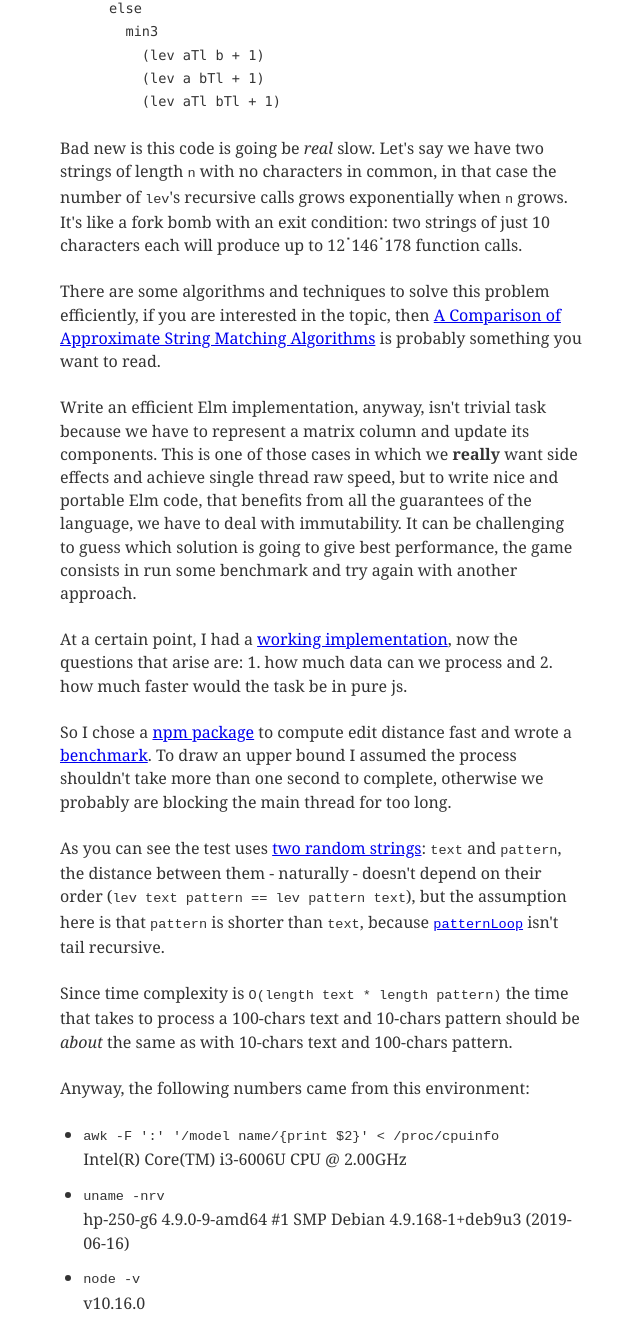
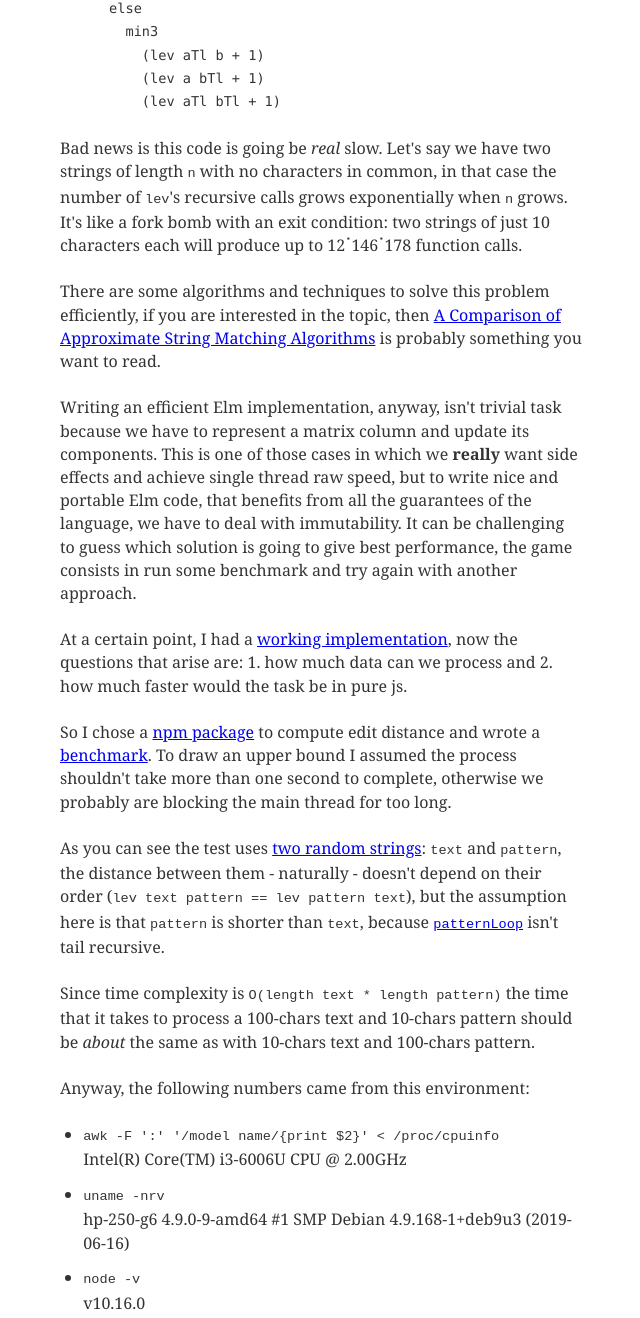
Before and after one commit to emilianobovetti/the-square-wheel, a Gatsby site: page /cpu-intensive-tasks-in-elm/ in a window 1280 px wide. Shown: the part 617-1935 px from the top of the page, without its empty margins (319-959 px from the left). Built offline with nearby package versions, Linux system fonts and the light colour scheme; Gatsby itself is replaced by a stand-in of ours; some packages are replaced by stand-ins of ours; code samples lack their colours.

Commit message:
Update from Forestry.io Emiliano Bovetti updated content/blog/cpu-intensive-tasks-in-elm.md

````diff
--- a/content/blog/cpu-intensive-tasks-in-elm.md
+++ b/content/blog/cpu-intensive-tasks-in-elm.md
@@ -6,7 +6,7 @@ lang: en
 ---
 Last year I was working on an [Elm](https://elm-lang.org) project and I had to implement a fuzzy search system. There wasn't a huge amount of data to process or special needs, so the most straightforward approach seemed to calculate [edit distance](https://en.wikipedia.org/wiki/Edit_distance) directly in Elm.
 
-The good new is that functional languages often allow to write nice implementations from mathematical definitions.
+The good news is that functional languages often allow to write nice implementations from mathematical definitions.
 In fact [Levenshtein distance](https://en.wikipedia.org/wiki/Levenshtein_distance#Definition) can be calculated as follows:
 
 ```elm
@@ -30,19 +30,19 @@ lev a b =
           (lev aTl bTl + 1)
 ```
 
-Bad new is this code is going be *real* slow. Let's say we have two strings of length `n` with no characters in common, in that case the number of `lev`'s recursive calls grows exponentially when `n` grows. It's like a fork bomb with an exit condition: two strings of just 10 characters each will produce up to 12ॱ146ॱ178 function calls.
+Bad news is this code is going be *real* slow. Let's say we have two strings of length `n` with no characters in common, in that case the number of `lev`'s recursive calls grows exponentially when `n` grows. It's like a fork bomb with an exit condition: two strings of just 10 characters each will produce up to 12ॱ146ॱ178 function calls.
 
 There are some algorithms and techniques to solve this problem efficiently, if you are interested in the topic, then [A Comparison of Approximate String Matching Algorithms](https://www.cs.hut.fi/~tarhio/papers/jtu.pdf) is probably something you want to read.
 
-Write an efficient Elm implementation, anyway, isn't trivial task because we have to represent a matrix column and update its components. This is one of those cases in which we **really** want side effects and achieve single thread raw speed, but to write nice and portable Elm code, that benefits from all the guarantees of the language, we have to deal with immutability. It can be challenging to guess which solution is going to give best performance, the game consists in run some benchmark and try again with another approach.
+Writing an efficient Elm implementation, anyway, isn't trivial task because we have to represent a matrix column and update its components. This is one of those cases in which we **really** want side effects and achieve single thread raw speed, but to write nice and portable Elm code, that benefits from all the guarantees of the language, we have to deal with immutability. It can be challenging to guess which solution is going to give best performance, the game consists in run some benchmark and try again with another approach.
 
 At a certain point, I had a [working implementation](https://package.elm-lang.org/packages/emilianobovetti/edit-distance/latest), now the questions that arise are: 1. how much data can we process and 2. how much faster would the task be in pure js.
 
-So I chose a [npm package](https://www.npmjs.com/package/leven) to compute edit distance fast and wrote a [benchmark](https://github.com/emilianobovetti/edit-distance-benchmark/blob/master/main.js). To draw an upper bound I assumed the process shouldn't take more than one second to complete, otherwise we probably are blocking the main thread for too long.
+So I chose a [npm package](https://www.npmjs.com/package/leven) to compute edit distance and wrote a [benchmark](https://github.com/emilianobovetti/edit-distance-benchmark/blob/master/main.js). To draw an upper bound I assumed the process shouldn't take more than one second to complete, otherwise we probably are blocking the main thread for too long.
 
 As you can see the test uses [two random strings](https://github.com/emilianobovetti/edit-distance-benchmark/blob/2c75a072831967c0d19b94976976a218bfdd33b2/main.js#L25-L26): `text` and `pattern`, the distance between them - naturally - doesn't depend on their order (`lev text pattern == lev pattern text`), but the assumption here is that `pattern` is shorter than `text`, because [`patternLoop`](https://github.com/emilianobovetti/edit-distance/blob/35ad136177b31a87e473e6739328d710ca8b3f1c/src/EditDistance.elm#L46) isn't tail recursive.
 
-Since time complexity is `O(length text * length pattern)` the time that takes to process a 100-chars text and 10-chars pattern should be *about* the same as with 10-chars text and 100-chars pattern.
+Since time complexity is `O(length text * length pattern)` the time that it takes to process a 100-chars text and 10-chars pattern should be *about* the same as with 10-chars text and 100-chars pattern.
 
 Anyway, the following numbers came from this environment:
 
````
